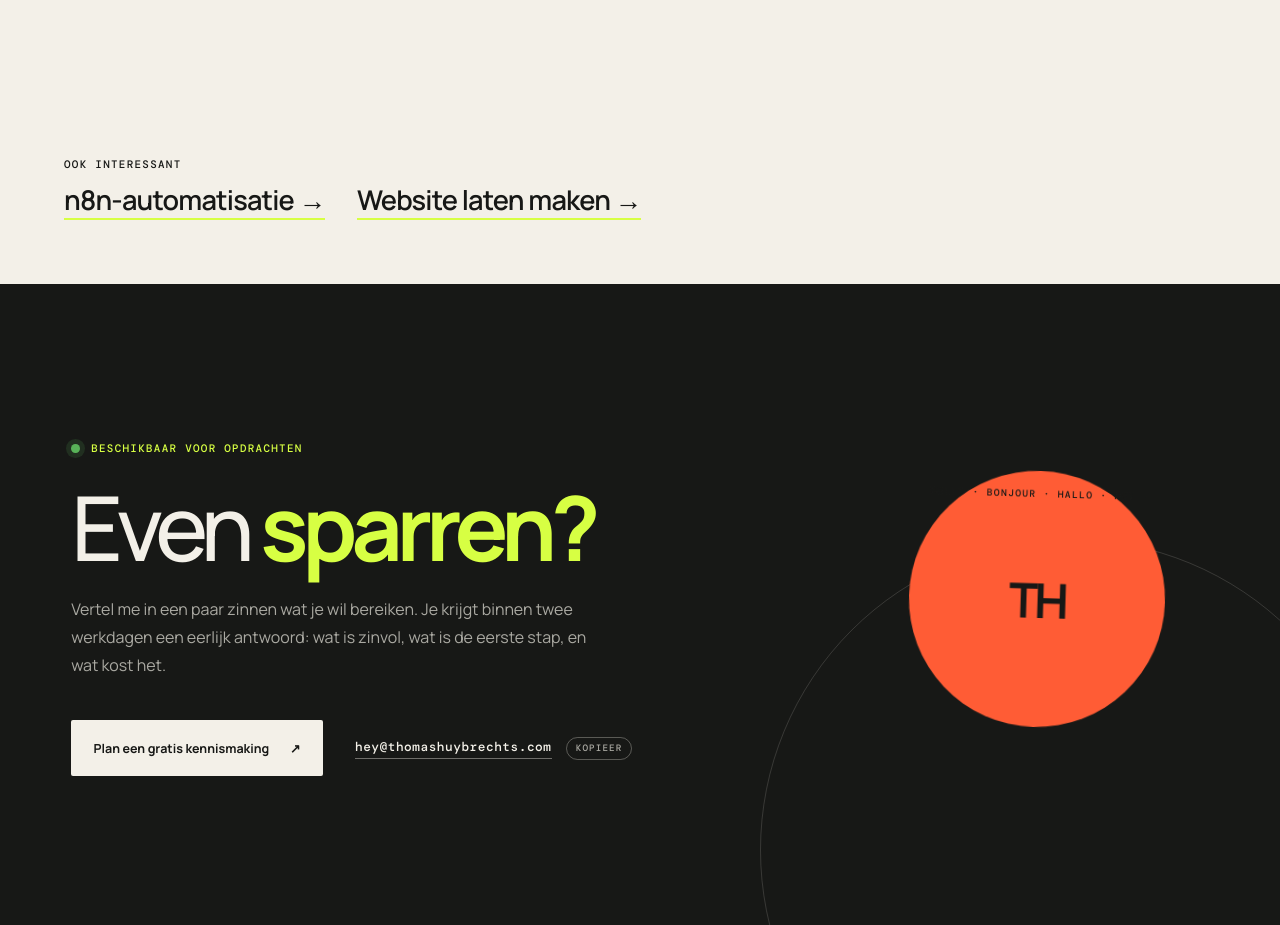
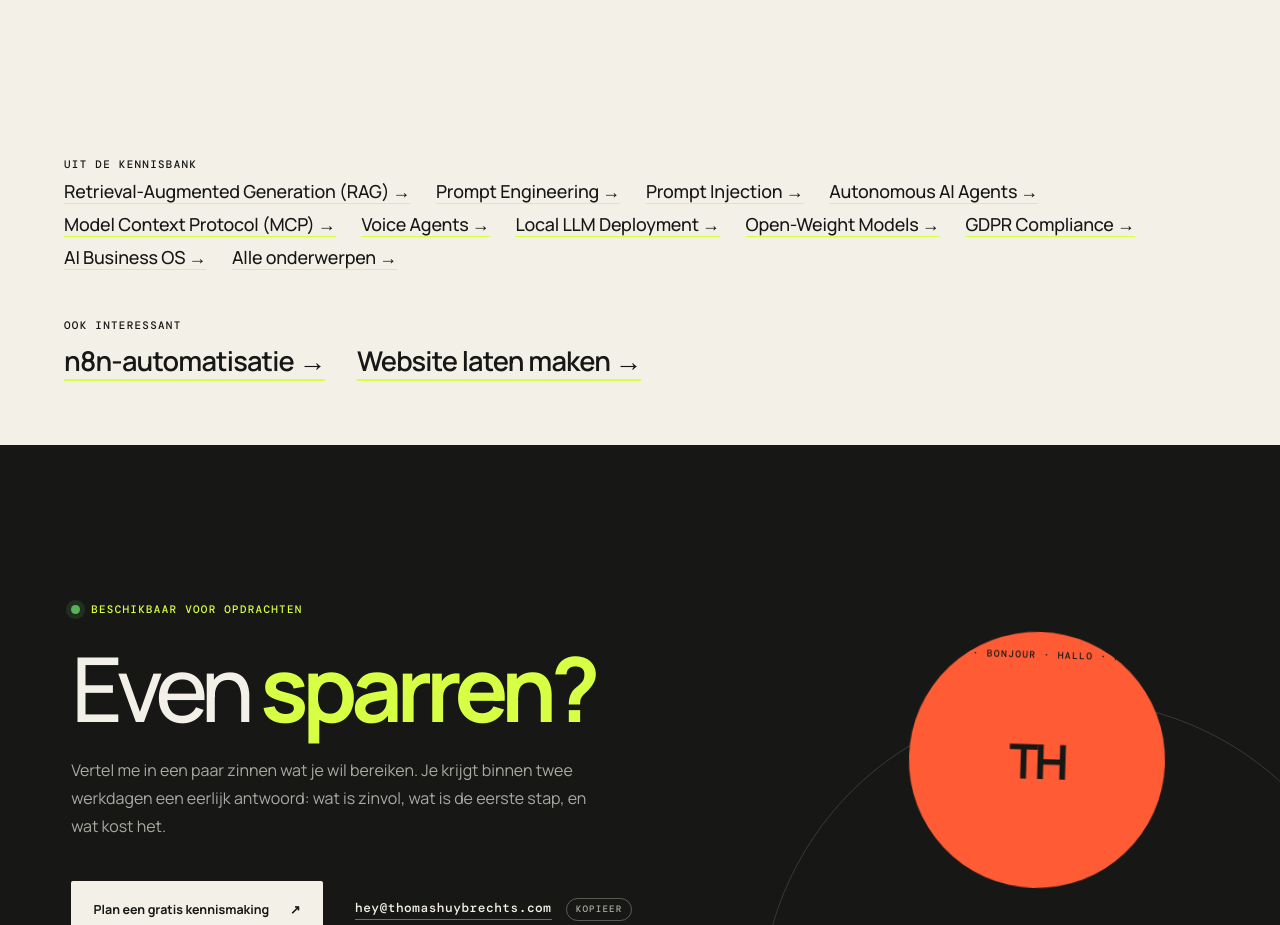
Before and after one commit to TMSHuybrechts/thomashuybrechts.com, a plain HTML site: page ai-chatbot-laten-maken/index.html in a window 1280 px wide. Shown: the part 3984-4909 px from the top of the page. Drawn offline with nearby package versions, Linux system fonts and the light colour scheme; a web font is replaced by a local one.

Commit message:
feat: interne links naar kennisbank op dienstenpagina's
Blok 'Uit de kennisbank' op n8n-, chatbot- en websitepagina; samen linken ze naar alle 26 artikels zodat Google ze sneller crawlt.

```diff
--- a/ai-chatbot-laten-maken/index.html
+++ b/ai-chatbot-laten-maken/index.html
@@ -311,6 +311,21 @@
         </div>
       </section>
 
+      <section class="svc-related svc-related-kb reveal" aria-label="Uit de kennisbank">
+        <p class="eyebrow">UIT DE KENNISBANK</p>
+          <a class="svc-related-link" href="../kennisbank/retrieval-augmented-generation-rag/">Retrieval-Augmented Generation (RAG) <span aria-hidden="true">&rarr;</span></a>
+          <a class="svc-related-link" href="../kennisbank/prompt-engineering/">Prompt Engineering <span aria-hidden="true">&rarr;</span></a>
+          <a class="svc-related-link" href="../kennisbank/prompt-injection/">Prompt Injection <span aria-hidden="true">&rarr;</span></a>
+          <a class="svc-related-link" href="../kennisbank/autonomous-ai-agents/">Autonomous AI Agents <span aria-hidden="true">&rarr;</span></a>
+          <a class="svc-related-link" href="../kennisbank/model-context-protocol-mcp/">Model Context Protocol (MCP) <span aria-hidden="true">&rarr;</span></a>
+          <a class="svc-related-link" href="../kennisbank/voice-agents/">Voice Agents <span aria-hidden="true">&rarr;</span></a>
+          <a class="svc-related-link" href="../kennisbank/local-llm-deployment/">Local LLM Deployment <span aria-hidden="true">&rarr;</span></a>
+          <a class="svc-related-link" href="../kennisbank/open-weight-models/">Open-Weight Models <span aria-hidden="true">&rarr;</span></a>
+          <a class="svc-related-link" href="../kennisbank/gdpr-compliance/">GDPR Compliance <span aria-hidden="true">&rarr;</span></a>
+          <a class="svc-related-link" href="../kennisbank/ai-business-os/">AI Business OS <span aria-hidden="true">&rarr;</span></a>
+        <a class="svc-related-link" href="../kennisbank/">Alle onderwerpen <span aria-hidden="true">&rarr;</span></a>
+      </section>
+
       <section class="svc-related reveal" aria-label="Andere diensten">
         <p class="eyebrow">OOK INTERESSANT</p>
           <a class="svc-related-link" href="../n8n-automatisatie/">n8n-automatisatie <span aria-hidden="true">&rarr;</span></a>
--- a/styles.css
+++ b/styles.css
@@ -170,6 +170,8 @@ h1 em, .contact h2 em { font-family: "Playfair Display", serif; font-weight: 600
 .svc-related .eyebrow { width: 100%; margin: 0; }
 .svc-related-link { color: var(--ink); font-size: clamp(1.2rem, 2.2vw, 1.7rem); font-weight: 600; letter-spacing: -.03em; text-decoration: none; border-bottom: 2px solid var(--acid); }
 .svc-related-link:hover { border-color: var(--orange); }
+.svc-related-kb { padding-bottom: 1rem; gap: .5rem 1.6rem; }
+.svc-related-kb .svc-related-link { font-size: clamp(1rem, 1.4vw, 1.15rem); font-weight: 500; letter-spacing: -.01em; border-bottom-width: 1px; }
 @media (max-width: 860px) {
   .svc-layout { grid-template-columns: 1fr; }
   .svc-aside { position: static; }
```
Also changed, not shown: n8n-automatisatie/index.html (+14 -0 lines), website-laten-maken/index.html (+12 -0 lines).
